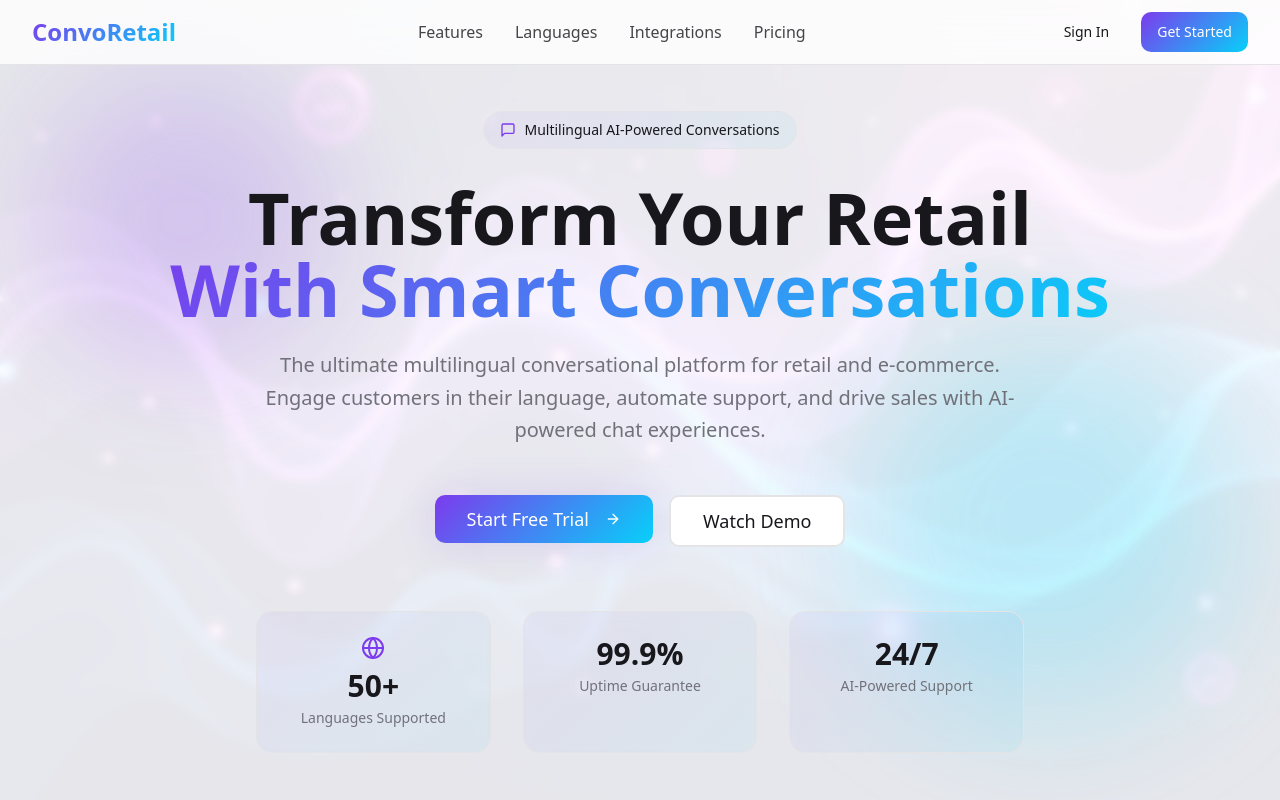
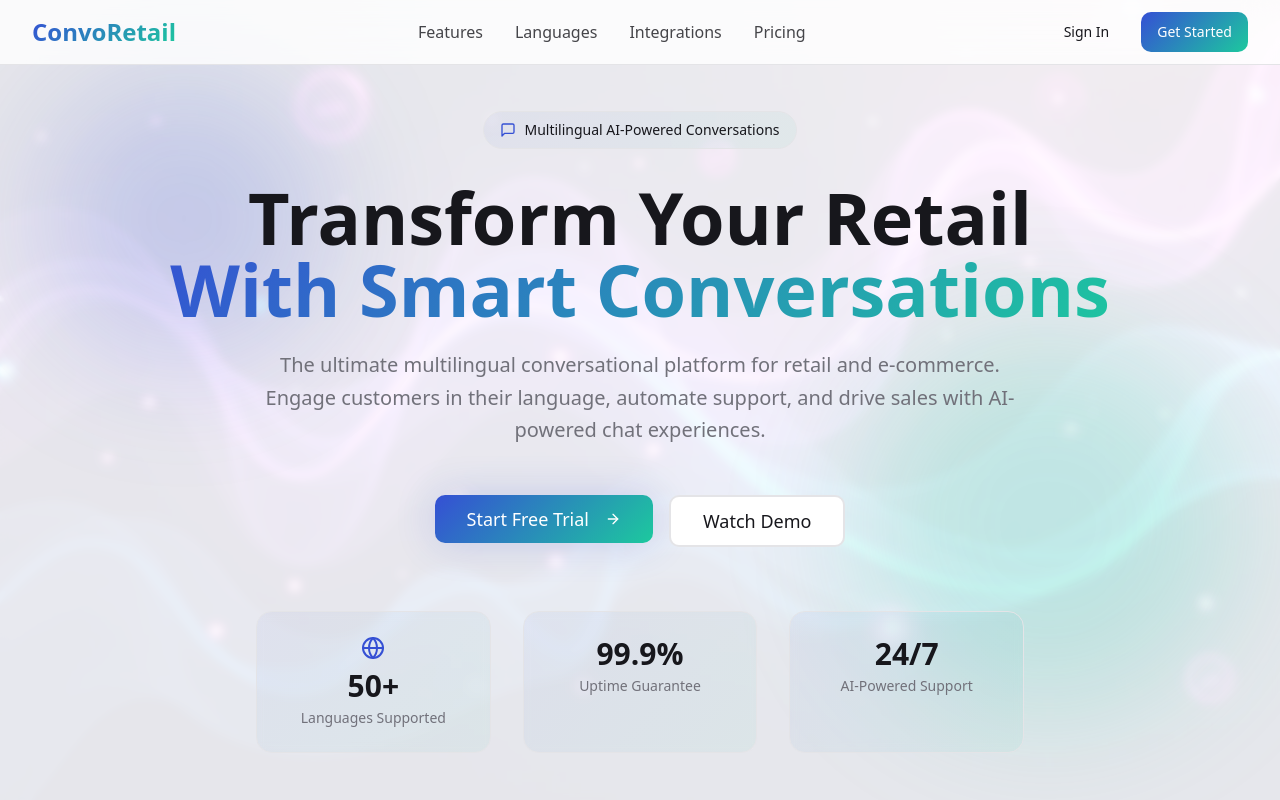
Before and after one commit to hellomuba/YarnMarket-AI, a React (Vite) app: page / in a window 1280 px wide. Shown: the top 800 px of the page. Built offline with nearby package versions, Linux system fonts and the light colour scheme; the HTML template or start-up script is replaced by a standard one.

Commit message:
Change color palette to refined indigo-teal
Update design system in src/index.css to use a deep indigo/blue primary with emerald/teal secondary, adjusting gradients, accents, and shadows for a sophisticated retail look. All tokens remain in HSL.

```diff
--- a/src/index.css
+++ b/src/index.css
@@ -17,16 +17,16 @@ All colors MUST be HSL.
     --popover: 0 0% 100%;
     --popover-foreground: 240 10% 10%;
 
-    --primary: 262 83% 58%;
+    --primary: 230 65% 52%;
     --primary-foreground: 0 0% 100%;
 
-    --secondary: 190 95% 50%;
+    --secondary: 165 75% 45%;
     --secondary-foreground: 0 0% 100%;
 
     --muted: 240 5% 96%;
     --muted-foreground: 240 4% 46%;
 
-    --accent: 262 83% 58%;
+    --accent: 230 65% 52%;
     --accent-foreground: 0 0% 100%;
 
     --destructive: 0 84.2% 60.2%;
@@ -34,16 +34,16 @@ All colors MUST be HSL.
 
     --border: 240 6% 90%;
     --input: 240 6% 90%;
-    --ring: 262 83% 58%;
+    --ring: 230 65% 52%;
 
     --radius: 0.75rem;
 
     /* Custom design tokens */
-    --gradient-primary: linear-gradient(135deg, hsl(262 83% 58%), hsl(190 95% 50%));
-    --gradient-hero: linear-gradient(135deg, hsl(262 83% 58% / 0.1), hsl(190 95% 50% / 0.1));
-    --gradient-card: linear-gradient(135deg, hsl(262 83% 58% / 0.05), hsl(190 95% 50% / 0.05));
+    --gradient-primary: linear-gradient(135deg, hsl(230 65% 52%), hsl(165 75% 45%));
+    --gradient-hero: linear-gradient(135deg, hsl(230 65% 52% / 0.1), hsl(165 75% 45% / 0.1));
+    --gradient-card: linear-gradient(135deg, hsl(230 65% 52% / 0.05), hsl(165 75% 45% / 0.05));
 
-    --shadow-glow: 0 0 40px hsl(262 83% 58% / 0.15);
+    --shadow-glow: 0 0 40px hsl(230 65% 52% / 0.2);
     --shadow-card: 0 10px 30px hsl(240 10% 10% / 0.08);
 
     --transition-smooth: all 0.3s cubic-bezier(0.4, 0, 0.2, 1);
@@ -59,16 +59,16 @@ All colors MUST be HSL.
     --popover: 240 10% 10%;
     --popover-foreground: 0 0% 98%;
 
-    --primary: 262 83% 68%;
+    --primary: 230 70% 60%;
     --primary-foreground: 0 0% 100%;
 
-    --secondary: 190 95% 60%;
-    --secondary-foreground: 240 10% 10%;
+    --secondary: 165 75% 50%;
+    --secondary-foreground: 0 0% 100%;
 
     --muted: 240 10% 15%;
     --muted-foreground: 240 5% 65%;
 
-    --accent: 262 83% 68%;
+    --accent: 230 70% 60%;
     --accent-foreground: 0 0% 100%;
 
     --destructive: 0 62.8% 50.6%;
@@ -76,13 +76,13 @@ All colors MUST be HSL.
 
     --border: 240 10% 20%;
     --input: 240 10% 20%;
-    --ring: 262 83% 68%;
+    --ring: 230 70% 60%;
 
-    --gradient-primary: linear-gradient(135deg, hsl(262 83% 68%), hsl(190 95% 60%));
-    --gradient-hero: linear-gradient(135deg, hsl(262 83% 68% / 0.15), hsl(190 95% 60% / 0.15));
-    --gradient-card: linear-gradient(135deg, hsl(262 83% 68% / 0.08), hsl(190 95% 60% / 0.08));
+    --gradient-primary: linear-gradient(135deg, hsl(230 70% 60%), hsl(165 75% 50%));
+    --gradient-hero: linear-gradient(135deg, hsl(230 70% 60% / 0.15), hsl(165 75% 50% / 0.15));
+    --gradient-card: linear-gradient(135deg, hsl(230 70% 60% / 0.08), hsl(165 75% 50% / 0.08));
 
-    --shadow-glow: 0 0 50px hsl(262 83% 68% / 0.25);
+    --shadow-glow: 0 0 50px hsl(230 70% 60% / 0.3);
     --shadow-card: 0 10px 30px hsl(0 0% 0% / 0.5);
   }
 }
```
